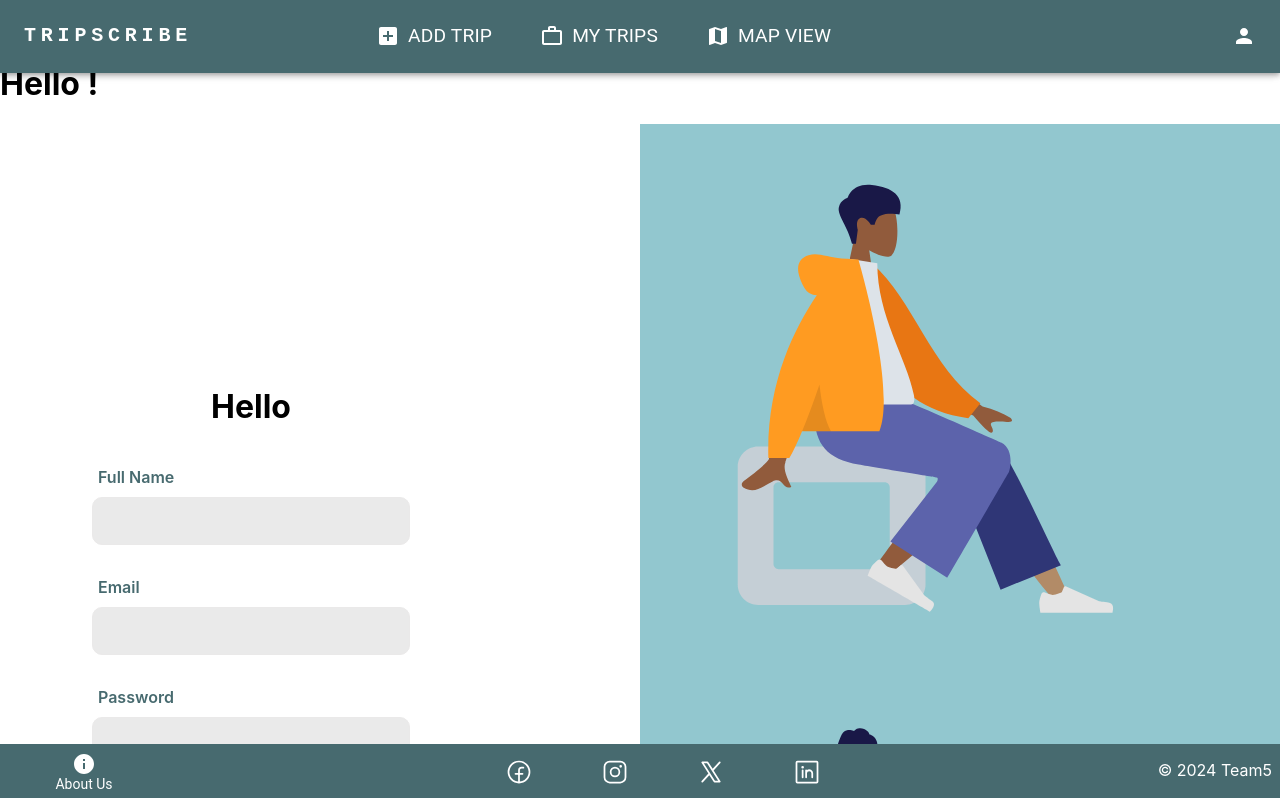
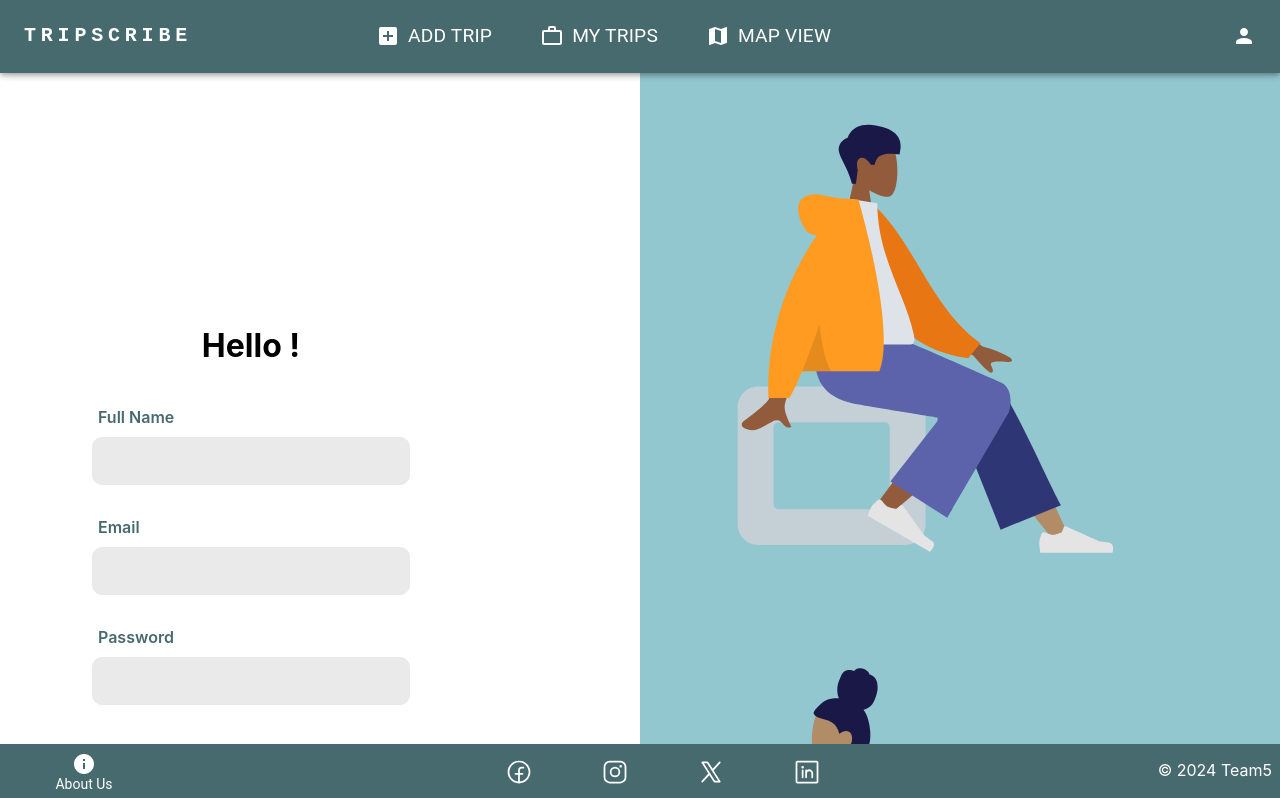
Before and after one commit to lilywright17/TripScribe, a React (Create React App) app in the folder tripscribe/: page /userprofile in a window 1280 px wide. Shown: the top 798 px of the page. Built offline with nearby package versions, Linux system fonts and the light colour scheme.

Commit message:
REDUX made changes to store in index.js and moved use to userProfileView

```diff
--- a/tripscribe/src/index.js
+++ b/tripscribe/src/index.js
@@ -7,11 +7,12 @@ import {Provider} from 'react-redux';
 import userReduxReducer from './features/userRedux';
 
 
-const store = configureStore(
-  {
-    reducer: userReduxReducer,
-  }
-);
+const store = configureStore({
+  reducer: {
+      userRedux: userReduxReducer,
+  },
+});
+
 
 const root = ReactDOM.createRoot(document.getElementById('root'));
 root.render(
--- a/tripscribe/src/pages/logIn/logIn.jsx
+++ b/tripscribe/src/pages/logIn/logIn.jsx
@@ -55,8 +55,10 @@ export const LogIn = () => {
            //added below for redux
            dispatch(loginRedux({name:'Tripscriber'}));
 
-           //possibly need to add in a setTimeout delay here?
-           navigate('/mytrips');
+           //add in timeout to allow state change
+           setTimeout(() => {
+            navigate('/mytrips');
+          }, 100);
 
         } catch (error) {
             setLoginFailure(true);
--- a/tripscribe/src/pages/userProfile/userProfile.jsx
+++ b/tripscribe/src/pages/userProfile/userProfile.jsx
@@ -1,14 +1,9 @@
 import React from "react";
 import { UserProfileView } from "./userProfileView";
-import { useSelector } from "react-redux";
 
 export const UserProfile = () => {
-     // added for Redux work
-     const userRedux = useSelector((state)=>
-        state.userRedux?.value);
     return (
         <>
-            <h1>Hello {userRedux?.name}!</h1>
             <UserProfileView />
         </>
     )
--- a/tripscribe/src/pages/userProfile/userProfileView.jsx
+++ b/tripscribe/src/pages/userProfile/userProfileView.jsx
@@ -6,7 +6,7 @@ import Standing from "./Standing.svg";
 import Humaaan from "./Humaaan.svg";
 import { NotePencil } from "@phosphor-icons/react";
 import './userProfile.css';
-// import { useSelector } from "react-redux";
+import { useSelector } from "react-redux";
 
 export const UserProfileView = () => {
     //TODO: enable edit view- review value - replace with data form userTables
@@ -17,8 +17,8 @@ export const UserProfileView = () => {
     };
 
     // added for Redux work
-    // const userRedux = useSelector((state)=>
-    //   state.userRedux.value);
+    const userRedux = useSelector((state)=>
+      state.userRedux.value);
 
     return (
       <>
@@ -27,7 +27,7 @@ export const UserProfileView = () => {
               <div className='formContainer'>
 
                 <div className='inputColumn'>
-                <h1>Hello</h1>
+                <h1>Hello {userRedux?.name}!</h1>
                   <Input id= 'fullNameUserProfile' labelText='Full Name'  value= 'Jane Doe' readOnly />
                   <Input id= 'emailUserProfileView' labelText='Email'  value='janedo@travelscribe.com' readOnly />
                   <Input id= 'passwordUserProfileView' labelText='Password'  value='********' readOnly />
```
